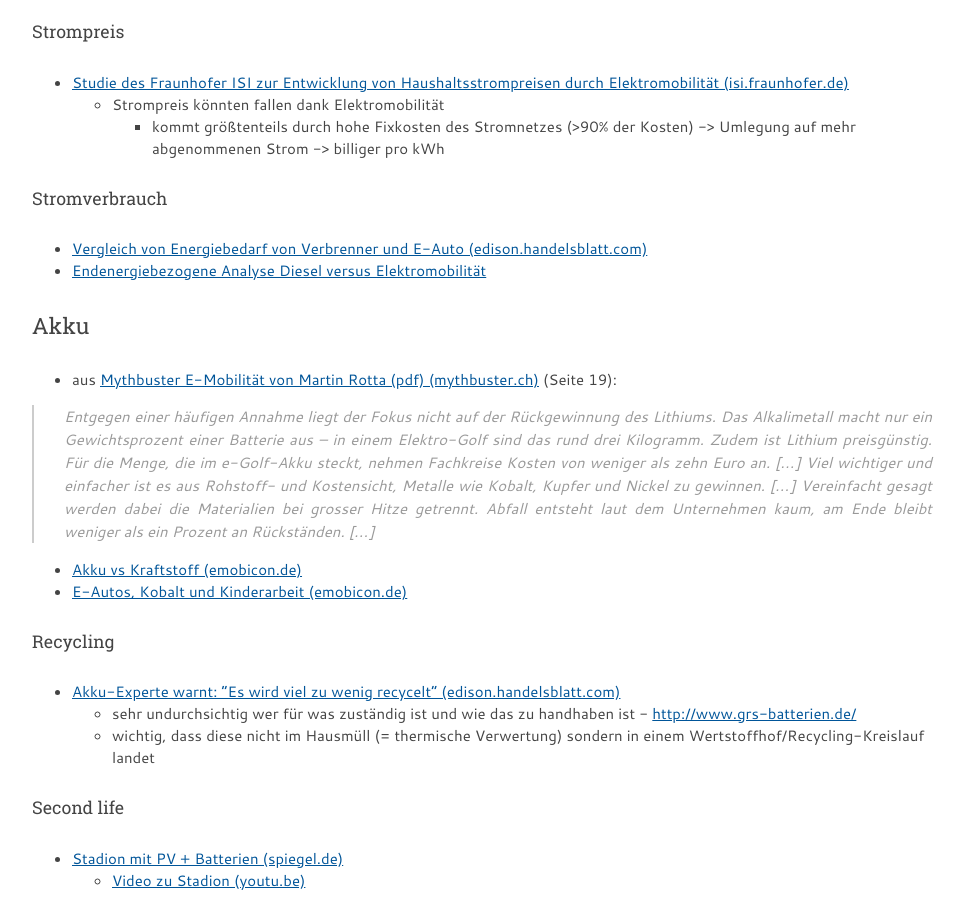
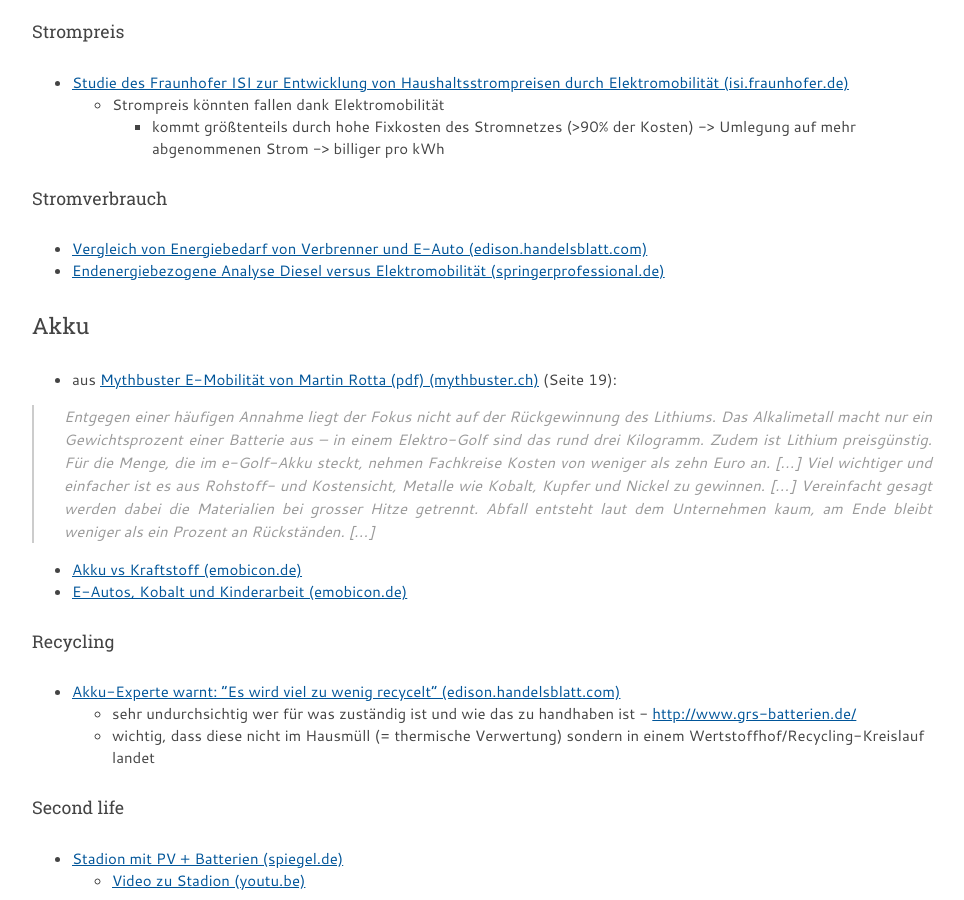
Before and after one commit to MorrisJobke/morrisjobke.github.io, a Jekyll site: the page built from emobility/index.md, in a window 1280 px wide and 900 px high, scrolled down 2127 px. Shown: the whole window, without its empty margins (158-1122 px from the left). Built offline with Jekyll 4.4.1, drawn with Linux system fonts in a browser that asks for light colours.

Commit message:
Update index.md

```diff
--- a/emobility/index.md
+++ b/emobility/index.md
@@ -69,7 +69,7 @@
 ### Stromverbrauch
 
 * [Vergleich von Energiebedarf von Verbrenner und E-Auto (edison.handelsblatt.com)](https://edison.handelsblatt.com/e-hub/so-viel-strom-brauchen-autos-mit-verbrennungsmotor/20826274.html)
-* [Endenergiebezogene Analyse Diesel versus Elektromobilität](https://www.springerprofessional.de/elektromobilitaet/dieselmotor/endenergiebezogene-analyse-diesel-versus-elektromobilitaet/16673694)
+* [Endenergiebezogene Analyse Diesel versus Elektromobilität (springerprofessional.de)](https://www.springerprofessional.de/elektromobilitaet/dieselmotor/endenergiebezogene-analyse-diesel-versus-elektromobilitaet/16673694)
 
 ## Akku
 
```
